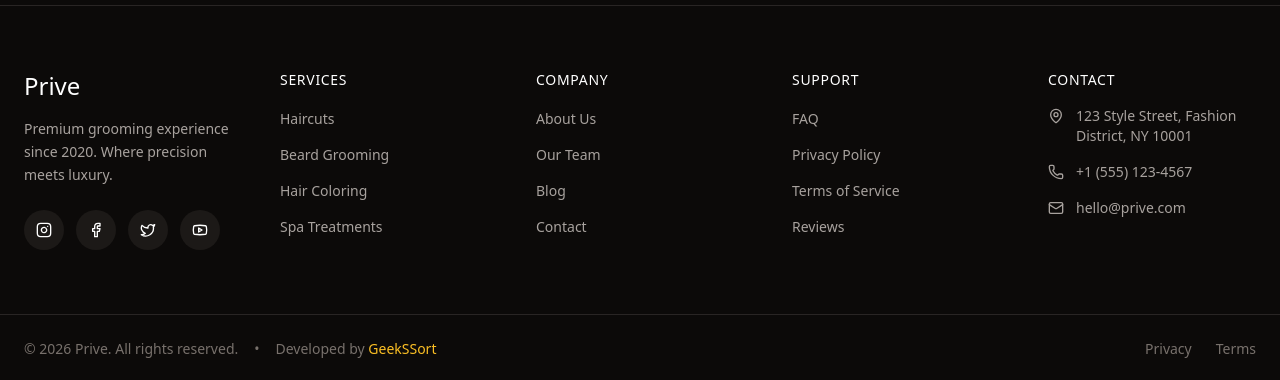
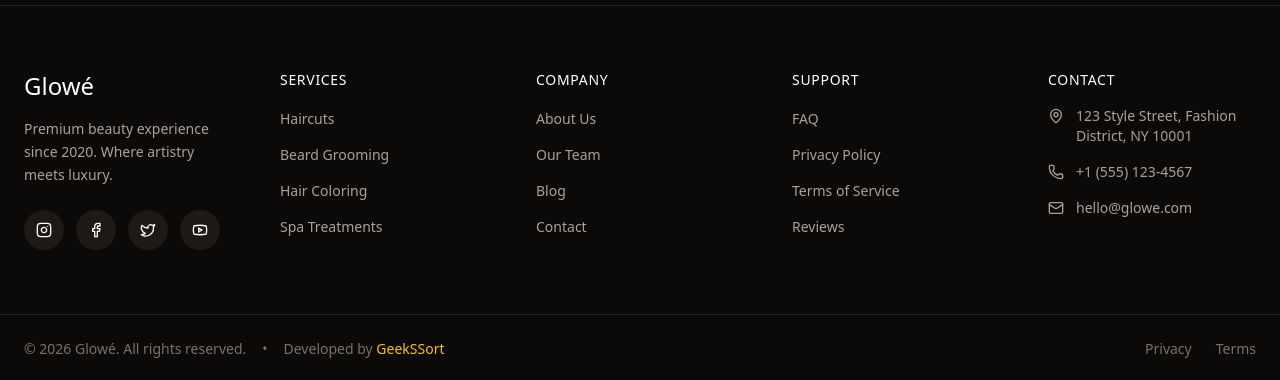
Before and after one commit to jubayer17/prive, a React (Vite) app: page /terms in a window 1280 px wide. Shown: the part 1451-1831 px from the top of the page. Built offline with nearby package versions, Linux system fonts and the light colour scheme.

Commit message:
style: update Footer component with new branding and improved formatting

```diff
--- a/src/components/layout/Footer.jsx
+++ b/src/components/layout/Footer.jsx
@@ -1,41 +1,51 @@
-import React, { useState } from 'react';
-import { Link } from 'react-router-dom';
-import { motion } from 'framer-motion';
-import { createPageUrl } from '@/utils';
-import { Input } from '@/components/ui/input';
-import { Button } from '@/components/ui/button';
-import { Instagram, Facebook, Twitter, Youtube, MapPin, Phone, Mail, ArrowRight, Loader2 } from 'lucide-react';
+import React, { useState } from "react";
+import { Link } from "react-router-dom";
+import { motion } from "framer-motion";
+import { createPageUrl } from "@/utils";
+import { Input } from "@/components/ui/input";
+import { Button } from "@/components/ui/button";
+import {
+  Instagram,
+  Facebook,
+  Twitter,
+  Youtube,
+  MapPin,
+  Phone,
+  Mail,
+  ArrowRight,
+  Loader2,
+} from "lucide-react";
 
 const footerLinks = {
   services: [
-    { name: 'Haircuts', page: 'Services' },
-    { name: 'Beard Grooming', page: 'Services' },
-    { name: 'Hair Coloring', page: 'Services' },
-    { name: 'Spa Treatments', page: 'Services' }
+    { name: "Haircuts", page: "Services" },
+    { name: "Beard Grooming", page: "Services" },
+    { name: "Hair Coloring", page: "Services" },
+    { name: "Spa Treatments", page: "Services" },
   ],
   company: [
-    { name: 'About Us', page: 'About' },
-    { name: 'Our Team', page: 'Barbers' },
-    { name: 'Blog', page: 'Blog' },
-    { name: 'Contact', page: 'Contact' }
+    { name: "About Us", page: "About" },
+    { name: "Our Team", page: "Barbers" },
+    { name: "Blog", page: "Blog" },
+    { name: "Contact", page: "Contact" },
   ],
   support: [
-    { name: 'FAQ', page: 'FAQ' },
-    { name: 'Privacy Policy', page: 'Privacy' },
-    { name: 'Terms of Service', page: 'Terms' },
-    { name: 'Reviews', page: 'Reviews' }
-  ]
+    { name: "FAQ", page: "FAQ" },
+    { name: "Privacy Policy", page: "Privacy" },
+    { name: "Terms of Service", page: "Terms" },
+    { name: "Reviews", page: "Reviews" },
+  ],
 };
 
 const socials = [
-  { icon: Instagram, href: '#' },
-  { icon: Facebook, href: '#' },
-  { icon: Twitter, href: '#' },
-  { icon: Youtube, href: '#' }
+  { icon: Instagram, href: "#" },
+  { icon: Facebook, href: "#" },
+  { icon: Twitter, href: "#" },
+  { icon: Youtube, href: "#" },
 ];
 
 export default function Footer() {
-  const [email, setEmail] = useState('');
+  const [email, setEmail] = useState("");
   const [loading, setLoading] = useState(false);
   const [subscribed, setSubscribed] = useState(false);
 
@@ -45,7 +55,7 @@ export default function Footer() {
     setTimeout(() => {
       setLoading(false);
       setSubscribed(true);
-      setEmail('');
+      setEmail("");
     }, 1000);
   };
 
@@ -56,9 +66,12 @@ export default function Footer() {
         <div className="max-w-7xl mx-auto px-6 py-16">
           <div className="grid lg:grid-cols-2 gap-12 items-center">
             <div>
-              <h3 className="text-2xl md:text-3xl font-light mb-3">Stay in the Loop</h3>
+              <h3 className="text-2xl md:text-3xl font-light mb-3">
+                Stay in the Loop
+              </h3>
               <p className="text-stone-400">
-                Get exclusive offers, style tips, and updates delivered to your inbox.
+                Get exclusive offers, style tips, and updates delivered to your
+                inbox.
               </p>
             </div>
             <form onSubmit={handleSubscribe} className="flex gap-3">
@@ -78,7 +91,7 @@ export default function Footer() {
                 {loading ? (
                   <Loader2 className="w-5 h-5 animate-spin" />
                 ) : subscribed ? (
-                  'Subscribed!'
+                  "Subscribed!"
                 ) : (
                   <>
                     Subscribe
@@ -96,11 +109,11 @@ export default function Footer() {
         <div className="grid grid-cols-2 md:grid-cols-4 lg:grid-cols-5 gap-12">
           {/* Brand */}
           <div className="col-span-2 md:col-span-4 lg:col-span-1">
-            <Link to={createPageUrl('Home')}>
-              <h2 className="text-2xl font-medium mb-4">Prive</h2>
+            <Link to={createPageUrl("Home")}>
+              <h2 className="text-2xl font-medium mb-4">Glowé</h2>
             </Link>
             <p className="text-stone-400 text-sm mb-6 leading-relaxed">
-              Premium grooming experience since 2020. Where precision meets luxury.
+              Premium beauty experience since 2020. Where artistry meets luxury.
             </p>
             <div className="flex gap-3">
               {socials.map((social, index) => {
@@ -120,9 +133,11 @@ export default function Footer() {
 
           {/* Services */}
           <div>
-            <h4 className="font-medium mb-4 text-sm uppercase tracking-wider">Services</h4>
+            <h4 className="font-medium mb-4 text-sm uppercase tracking-wider">
+              Services
+            </h4>
             <ul className="space-y-3">
-              {footerLinks.services.map(link => (
+              {footerLinks.services.map((link) => (
                 <li key={link.name}>
                   <Link
                     to={createPageUrl(link.page)}
@@ -137,9 +152,11 @@ export default function Footer() {
 
           {/* Company */}
           <div>
-            <h4 className="font-medium mb-4 text-sm uppercase tracking-wider">Company</h4>
+            <h4 className="font-medium mb-4 text-sm uppercase tracking-wider">
+              Company
+            </h4>
             <ul className="space-y-3">
-              {footerLinks.company.map(link => (
+              {footerLinks.company.map((link) => (
                 <li key={link.name}>
                   <Link
                     to={createPageUrl(link.page)}
@@ -154,9 +171,11 @@ export default function Footer() {
 
           {/* Support */}
           <div>
-            <h4 className="font-medium mb-4 text-sm uppercase tracking-wider">Support</h4>
+            <h4 className="font-medium mb-4 text-sm uppercase tracking-wider">
+              Support
+            </h4>
             <ul className="space-y-3">
-              {footerLinks.support.map(link => (
+              {footerLinks.support.map((link) => (
                 <li key={link.name}>
                   <Link
                     to={createPageUrl(link.page)}
@@ -171,7 +190,9 @@ export default function Footer() {
 
           {/* Contact */}
           <div>
-            <h4 className="font-medium mb-4 text-sm uppercase tracking-wider">Contact</h4>
+            <h4 className="font-medium mb-4 text-sm uppercase tracking-wider">
+              Contact
+            </h4>
             <ul className="space-y-4">
               <li className="flex items-start gap-3 text-stone-400 text-sm">
                 <MapPin className="w-4 h-4 mt-0.5 flex-shrink-0" />
@@ -183,7 +204,7 @@ export default function Footer() {
               </li>
               <li className="flex items-center gap-3 text-stone-400 text-sm">
                 <Mail className="w-4 h-4 flex-shrink-0" />
-                <span>hello@prive.com</span>
+                <span>hello@glowe.com</span>
               </li>
             </ul>
           </div>
@@ -195,10 +216,10 @@ export default function Footer() {
         <div className="max-w-7xl mx-auto px-6 py-6">
           <div className="flex flex-col md:flex-row items-center justify-between gap-4">
             <div className="flex flex-col md:flex-row items-center gap-2 md:gap-4 text-stone-500 text-sm">
-              <p>© 2026 Prive. All rights reserved.</p>
+              <p>© 2026 Glowé. All rights reserved.</p>
               <span className="hidden md:inline">•</span>
               <p>
-                Developed by{' '}
+                Developed by{" "}
                 <a
                   href="https://geekssort.com"
                   target="_blank"
@@ -210,10 +231,16 @@ export default function Footer() {
               </p>
             </div>
             <div className="flex gap-6">
-              <Link to={createPageUrl('Privacy')} className="text-stone-500 hover:text-white text-sm transition-colors">
+              <Link
+                to={createPageUrl("Privacy")}
+                className="text-stone-500 hover:text-white text-sm transition-colors"
+              >
                 Privacy
               </Link>
-              <Link to={createPageUrl('Terms')} className="text-stone-500 hover:text-white text-sm transition-colors">
+              <Link
+                to={createPageUrl("Terms")}
+                className="text-stone-500 hover:text-white text-sm transition-colors"
+              >
                 Terms
               </Link>
             </div>
```
